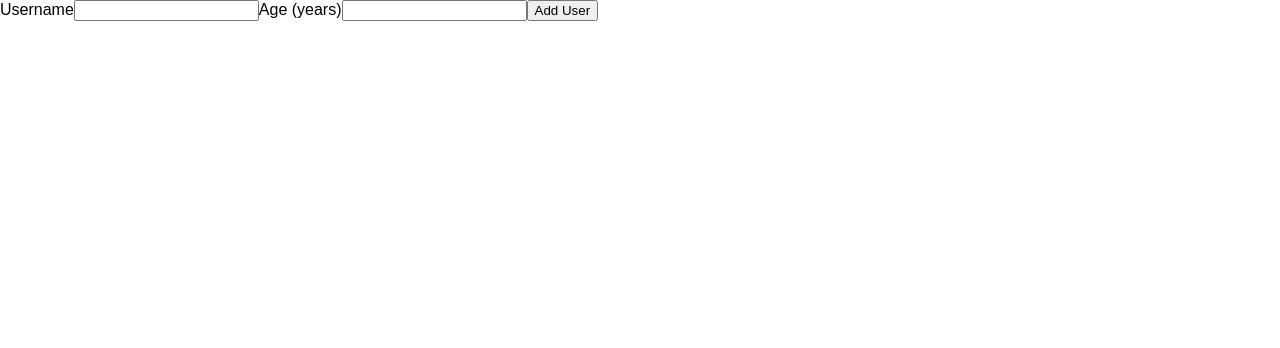
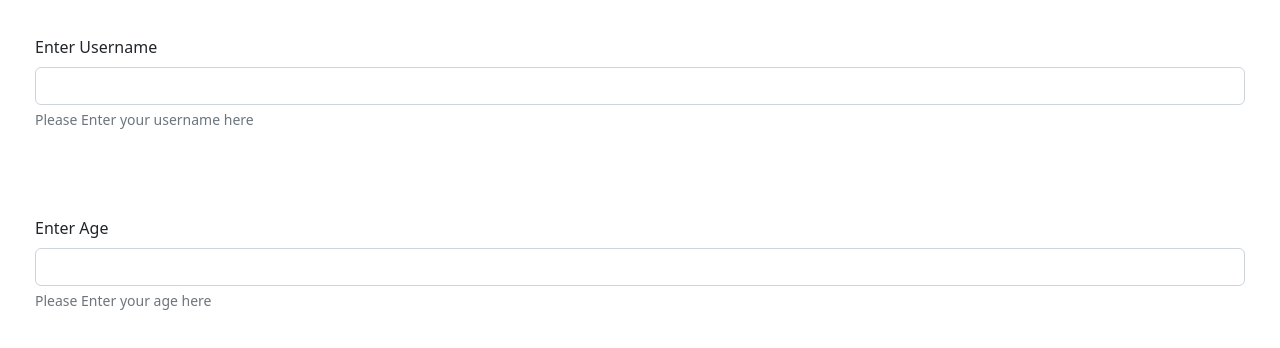
Before and after one commit to Clyde369/list-maker-react, a React (Create React App) app: page / in a window 1280 px wide. Shown: the top 348 px of the page. Built offline with nearby package versions, Linux system fonts and the light colour scheme.

Commit message:
styled the adduser page

```diff
--- a/public/index.html
+++ b/public/index.html
@@ -1,43 +1,13 @@
-<!DOCTYPE html>
+<!doctype html>
 <html lang="en">
   <head>
-    <meta charset="utf-8" />
-    <link rel="icon" href="%PUBLIC_URL%/favicon.ico" />
-    <meta name="viewport" content="width=device-width, initial-scale=1" />
-    <meta name="theme-color" content="#000000" />
-    <meta
-      name="description"
-      content="Web site created using create-react-app"
-    />
-    <link rel="apple-touch-icon" href="%PUBLIC_URL%/logo192.png" />
-    <!--
-      manifest.json provides metadata used when your web app is installed on a
-      user's mobile device or desktop. See https://developers.google.com/web/fundamentals/web-app-manifest/
-    -->
-    <link rel="manifest" href="%PUBLIC_URL%/manifest.json" />
-    <!--
-      Notice the use of %PUBLIC_URL% in the tags above.
-      It will be replaced with the URL of the `public` folder during the build.
-      Only files inside the `public` folder can be referenced from the HTML.
-
-      Unlike "/favicon.ico" or "favicon.ico", "%PUBLIC_URL%/favicon.ico" will
-      work correctly both with client-side routing and a non-root public URL.
-      Learn how to configure a non-root public URL by running `npm run build`.
-    -->
-    <title>React App</title>
+    <meta charset="utf-8">
+    <meta name="viewport" content="width=device-width, initial-scale=1">
+    <title>Bootstrap demo</title>
+    <link href="https://cdn.jsdelivr.net/npm/bootstrap@5.2.0/dist/css/bootstrap.min.css" rel="stylesheet" integrity="sha384-gH2yIJqKdNHPEq0n4Mqa/HGKIhSkIHeL5AyhkYV8i59U5AR6csBvApHHNl/vI1Bx" crossorigin="anonymous">
   </head>
   <body>
-    <noscript>You need to enable JavaScript to run this app.</noscript>
     <div id="root"></div>
-    <!--
-      This HTML file is a template.
-      If you open it directly in the browser, you will see an empty page.
-
-      You can add webfonts, meta tags, or analytics to this file.
-      The build step will place the bundled scripts into the <body> tag.
-
-      To begin the development, run `npm start` or `yarn start`.
-      To create a production bundle, use `npm run build` or `yarn build`.
-    -->
+    <script src="https://cdn.jsdelivr.net/npm/bootstrap@5.2.0/dist/js/bootstrap.bundle.min.js" integrity="sha384-A3rJD856KowSb7dwlZdYEkO39Gagi7vIsF0jrRAoQmDKKtQBHUuLZ9AsSv4jD4Xa" crossorigin="anonymous"></script>
   </body>
 </html>
--- /dev/null
+++ b/src/components/Users/AddUser.css
@@ -0,0 +1,3 @@
+.formDiv-container{
+   padding: 35px;
+}
--- a/src/components/Users/AddUser.js
+++ b/src/components/Users/AddUser.js
@@ -1,18 +1,23 @@
 import React from 'react'
+import './AddUser.css'
 
 const AddUser = (props) => {
    const addUserHandler = (event) => {
       event.preventDefault();
    }
   return (
-    <form onSubmit={addUserHandler}>
-      <label htmlFor='username'>Username</label>
-      <input type="text" id="username" name="username"/>
-      <label htmlFor='age'>Age (years)</label>
-      <input type="number" id="age" name="age"/>
-      <button type="submit">Add User</button>
-
-    </form>
+  <form onSubmit={addUserHandler}>
+    <div class="mb-3 formDiv-container">
+      <label for="username" class="form-label">Enter Username</label>
+      <input type="username" class="form-control" id="username" aria-describedby="userNameHelp"/>
+      <div id="userNameHelp" class="form-text">Please Enter your username here</div>
+    </div>
+    <div class="mb-3 formDiv-container">
+      <label for="age" class="form-label">Enter Age</label>
+      <input type="number" class="form-control" id="age" aria-describedby="ageHelp"/>
+      <div id="ageHelp" class="form-text">Please Enter your age here</div>
+    </div>
+  </form>
   )
 }
 
```
